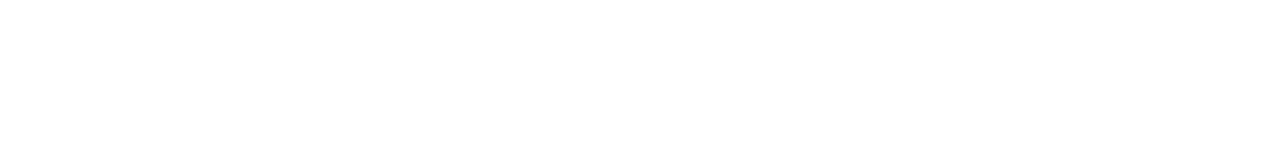
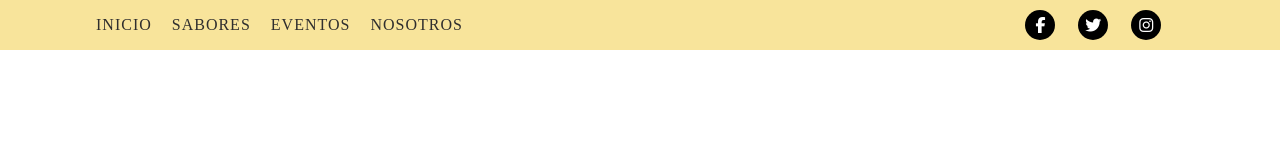
Before and after one commit to tecnodesing/proyecto-heladeria, a plain HTML site: page index.html in a window 1280 px wide. Drawn offline with Linux system fonts and the light colour scheme; a web font is replaced by a local one.

Commit message:
se creo menú de navegación

```diff
--- a/estilos.css
+++ b/estilos.css
@@ -82,3 +82,88 @@
 h3{
     font-family: 'dancing';
 }
+
+
+/*? ******* Grid ********* */
+
+.grid{
+    display: grid;
+    grid-template-columns: repeat(12, 1fr);
+    grid-template-rows: auto;
+    height: 100%;
+}
+
+.container-center{
+    width: 85%;
+    margin: 0 auto;
+}
+
+.span6{
+    grid-column: span 6;
+}
+
+
+/*? ******** Secciones ********* */
+
+section{
+    position: relative;
+    width: 100%;
+    height: 100vh;
+}
+
+
+/********** Menú de navegación ***********/
+
+nav{
+    position: fixed;
+    top: 0;
+    left: 0;
+    width: 100%;
+    height: 50px;
+    background: rgba(246, 219, 121, 0.745);
+    z-index: 3;
+}
+
+nav .grid{
+    justify-items: start;
+    align-items: center;
+}
+
+nav .enlaces{
+    grid-column: span 10;
+    display: flex;
+    justify-content: center;
+    align-items: center;
+}
+
+nav .enlaces a{
+    margin-right: 20px;
+    font-family: 'teko';
+    text-transform: uppercase;
+    letter-spacing: 1px;
+    transition: all 0.5s;
+}
+
+nav .enlaces a:hover{
+    color: var(--color-gris300);
+}
+
+/************ Sociales **********/
+
+.sociales{
+    grid-column: span 2;
+    display: flex;
+    justify-content: space-evenly;
+    width: 100%;
+}
+
+.sociales a{
+    width: 30px;
+    height: 30px;
+    border-radius: 50%;
+    background: var(--color-negro);
+    color: var(--color-blanco);
+    display: flex;
+    justify-content: center;
+    align-items: center;
+}
--- a/index.html
+++ b/index.html
@@ -11,5 +11,24 @@
 </head>
 <body>
 
+    <!-- Menú de navegación -->
+    <nav>
+        <div class="grid container-center">
+
+            <div class="enlaces">
+                <a href="">Inicio</a>
+                <a href="">Sabores</a>
+                <a href="">Eventos</a>
+                <a href="">Nosotros</a>
+            </div>
+
+            <div class="sociales">
+                <a href="" class="fab fa-facebook-f"></a>
+                <a href="" class="fab fa-twitter"></a>
+                <a href="" class="fab fa-instagram"></a>
+            </div>
+
+        </div>
+    </nav>
 </body>
 </html>
```
